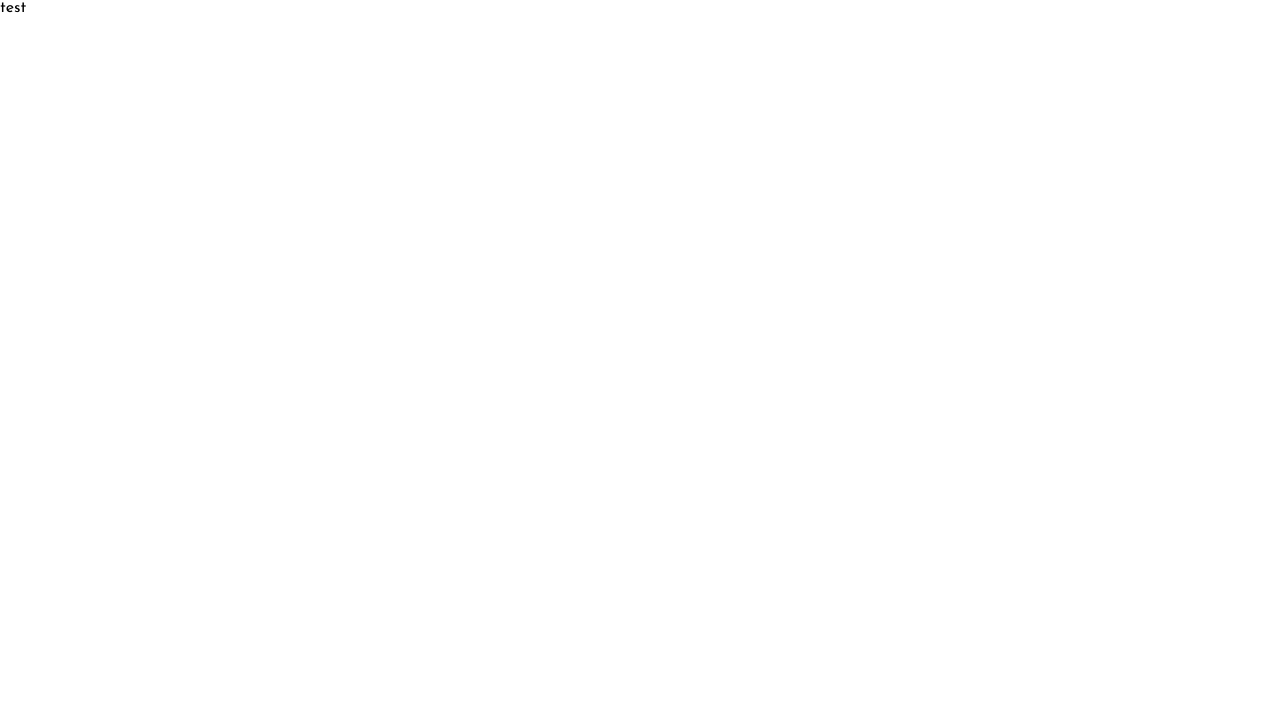
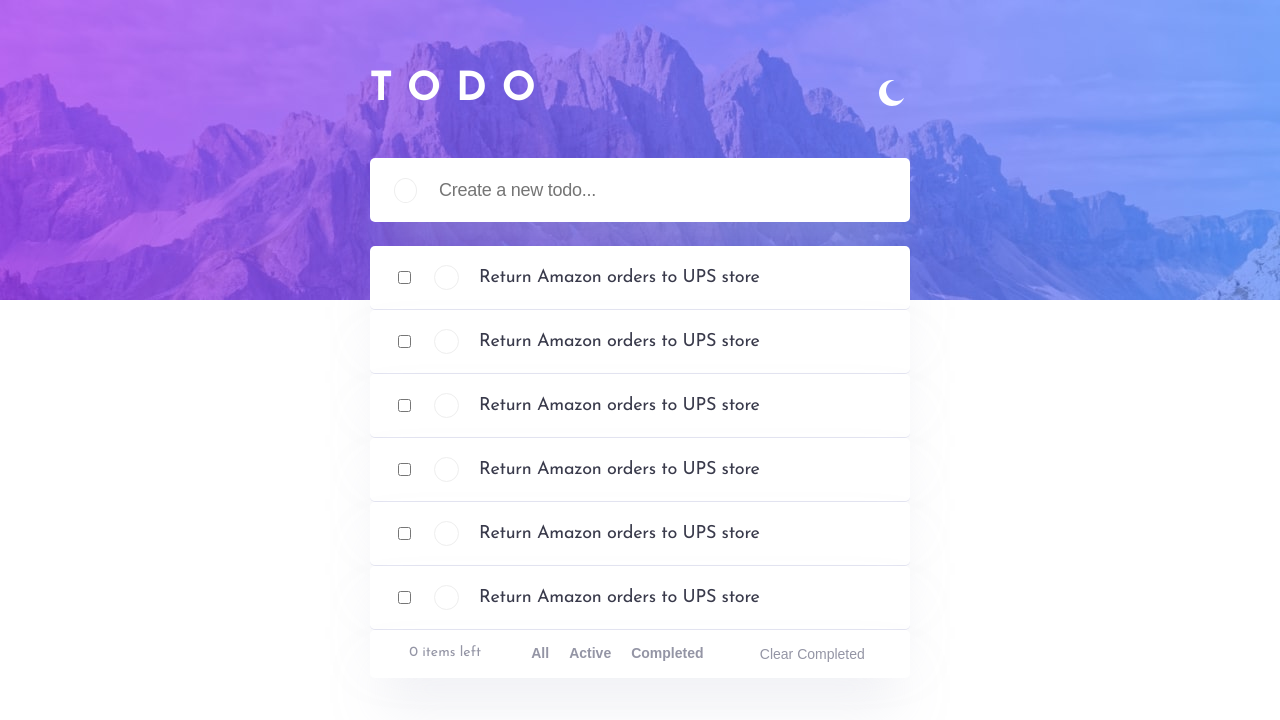
Before and after one commit to johnny-estrada/fem-todo-app, a React (Create React App) app: page / in a window 1280 px wide. Shown: the top 720 px of the page. Built offline with nearby package versions, Linux system fonts and the light colour scheme.

Commit message:
Add components to App and App container style

```diff
--- a/src/App.css
+++ b/src/App.css
@@ -1,17 +1,17 @@
 .container {
-    /* position: relative; */
     display: flex;
     height: 100vh;
     flex-direction: column;
     align-items: center;
-    /* justify-content: center; */
-
-
 }
 
 .background {
     width: 100vw;
     height: 18.75em;
-    /* Background */
-    background: url('./assets/bg-desktop-light.jpg') center center / cover no-repeat;
+    background:
+    url('./assets/bg-desktop-light.jpg')
+    center
+    center /
+    cover
+    no-repeat;
 }
--- a/src/App.js
+++ b/src/App.js
@@ -1,9 +1,15 @@
-import './App.css';
+import Header from "./components/layouts/Header";
+import Main from "./components/layouts/Main";
+import Container from "./components/forms/Container";
+import "./App.css";
 
 function App() {
   return (
-    <div className="App">
-      test
+    <div className="container">
+      <div className="background"></div>
+      <Header />
+      <Container />
+      <Main />
     </div>
   );
 }
```
